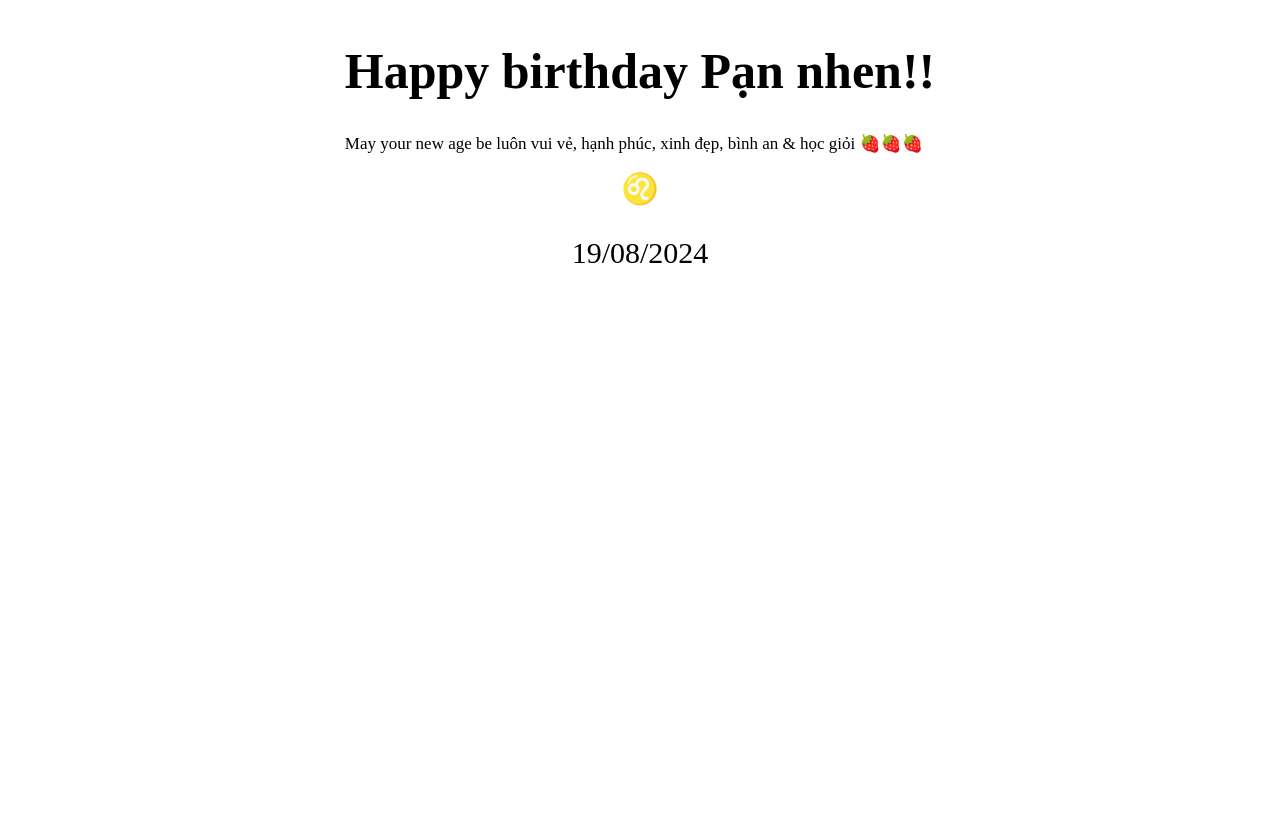
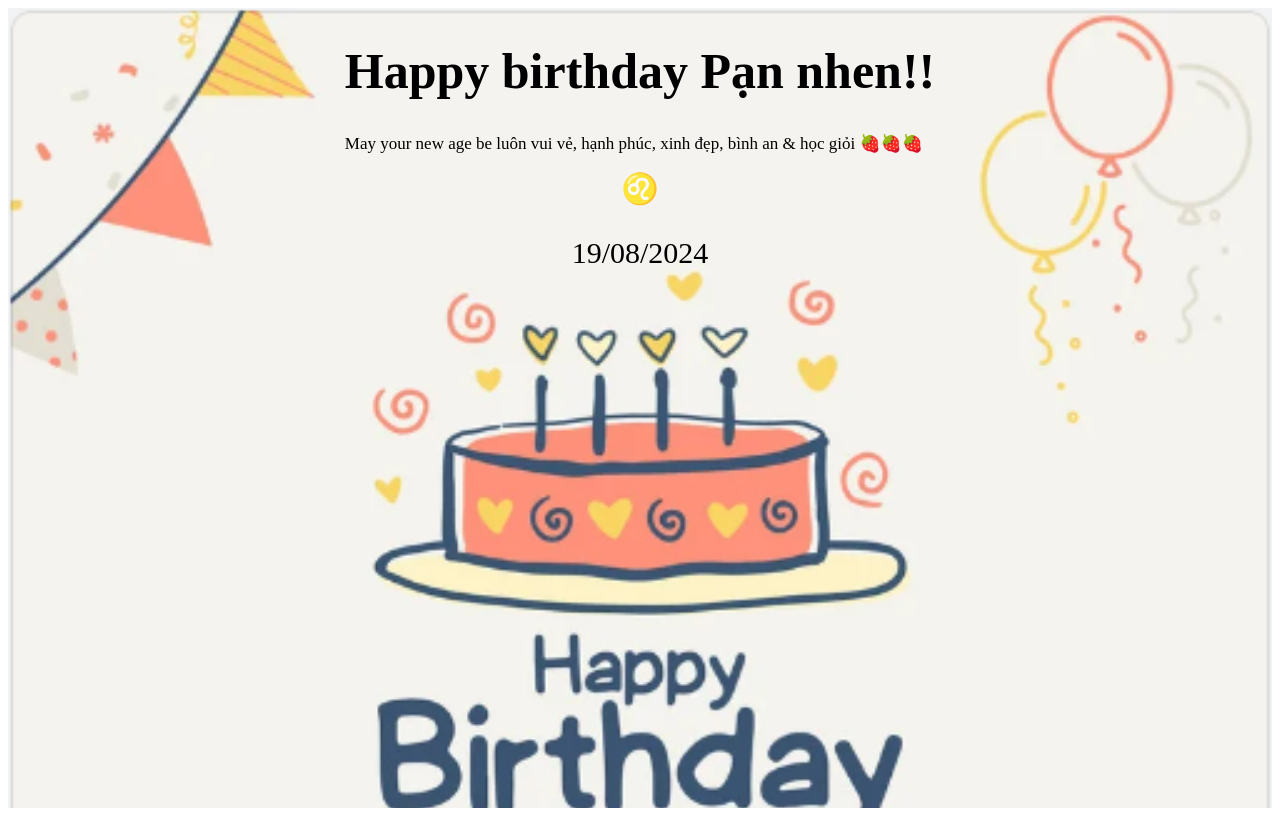
Before and after one commit to daudau127/daudau127, a plain HTML site: page birthday.html in a window 1280 px wide. Drawn offline with Linux system fonts and the light colour scheme.

Commit message:
Update birthday.html

```diff
--- a/birthday.html
+++ b/birthday.html
@@ -22,7 +22,7 @@
         #hero {
     background-attachment: fixed;
     height: 100vh;
-    background-image: url(photo/backgr.png);
+    background-image: url(backgr.png);
     background-size: cover;
     justify-content: center;
     margin: 0;
```
